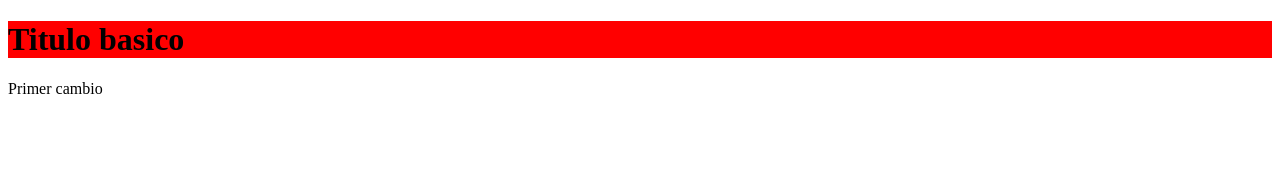
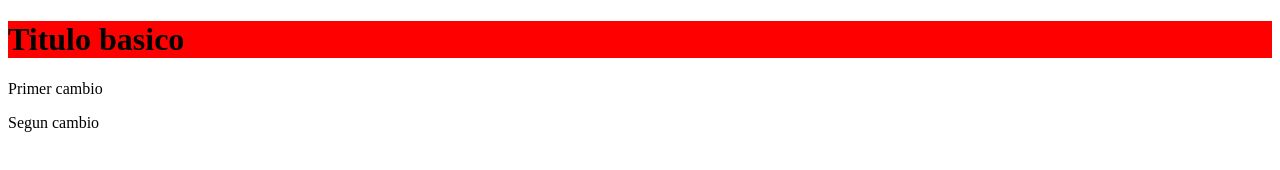
Before and after one commit to T1velizkevin/probando6, a plain HTML site: page index.html in a window 1280 px wide. Drawn offline with Linux system fonts and the light colour scheme.

Commit message:
Segundo commit

```diff
--- a/index.html
+++ b/index.html
@@ -10,5 +10,6 @@
 <body>
     <h1>Titulo basico</h1>
     <p>Primer cambio</p>
+    <p>Segun cambio</p>
 </body>
 </html>
```
